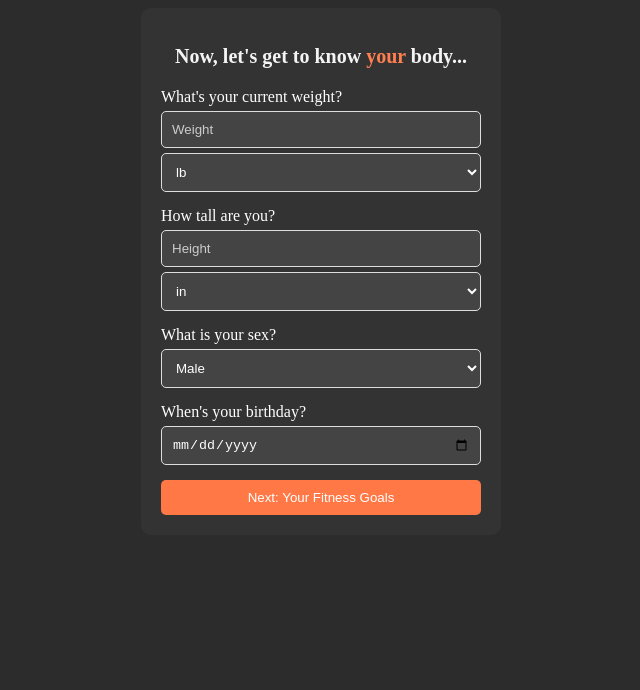
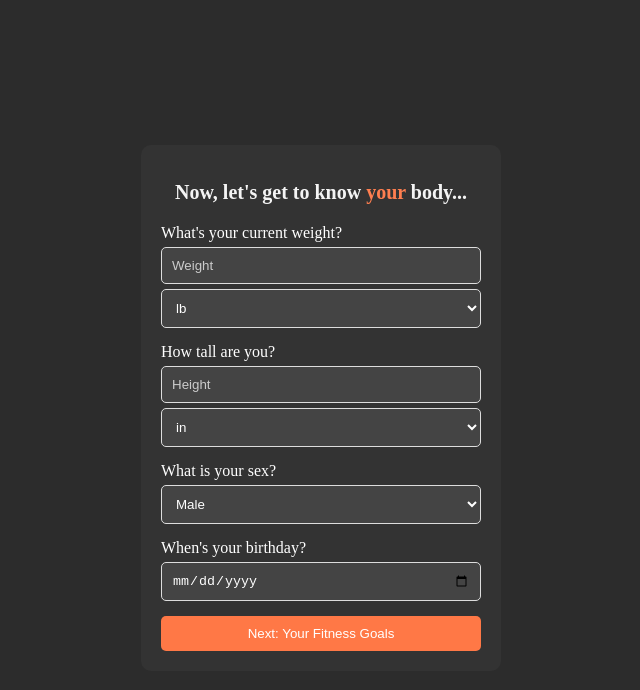
Before and after one commit to cstlford/ShapeShift_Frontend, a React (Vite) app in the folder frontend/: page / in a window 1280 px wide. Shown: the top 690 px of the page, without its empty margins (319-959 px from the left). Built offline with nearby package versions, Linux system fonts and the light colour scheme.

Commit message:
center forms vertically

```diff
--- a/frontend/src/components/BodyInfoForm/index.css
+++ b/frontend/src/components/BodyInfoForm/index.css
@@ -1,3 +1,10 @@
+.bi-form-container {
+  display: flex;
+  justify-content: center;
+  align-items: center;
+  height: 100vh;
+}
+
 .bi-form {
   display: flex;
   flex-direction: column;
--- a/frontend/src/components/BodyInfoForm/index.tsx
+++ b/frontend/src/components/BodyInfoForm/index.tsx
@@ -16,6 +16,7 @@ const BodyInfoForm: React.FC = () => {
   };
 
   return (
+    <div className="bi-form-container">
       <form className="bi-form" onSubmit={handleSubmit}>
         {" "}
         <h2>Now, let's get to know <span className="highlight">your</span> body...</h2>{" "}
@@ -70,6 +71,7 @@ const BodyInfoForm: React.FC = () => {
           Next: Your Fitness Goals{" "}
         </button>{" "}
       </form>
+    </div>
   );
 };
 export default BodyInfoForm;
--- a/frontend/src/components/FitnessGoalsForm/index.css
+++ b/frontend/src/components/FitnessGoalsForm/index.css
@@ -1,3 +1,10 @@
+.fg-form-container {
+  display: flex;
+  justify-content: center;
+  align-items: center;
+  height: 100vh;
+}
+
 .fg-form {
   display: flex;
   flex-direction: column;
--- a/frontend/src/components/FitnessGoalsForm/index.tsx
+++ b/frontend/src/components/FitnessGoalsForm/index.tsx
@@ -58,6 +58,7 @@ const FitnessGoalsForm: React.FC = () => {
   };
 
   return (
+    <div className="fg-form-container">
       <form className="fg-form" onSubmit={handleSubmit}>
         <h2>
           What do you want to <span className="highlight">achieve</span>?
@@ -155,6 +156,7 @@ const FitnessGoalsForm: React.FC = () => {
           Next: Your Preferences
         </button>
       </form>
+    </div>
   );
 };
 
```
Lines whose indentation alone changed are shown as unchanged.
